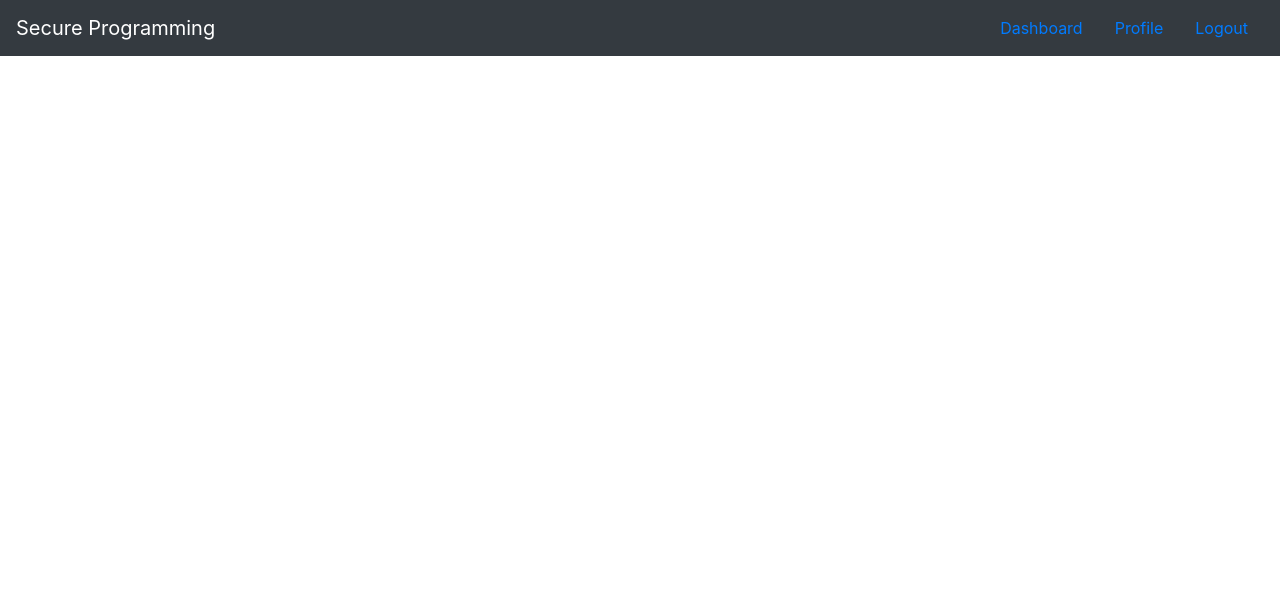
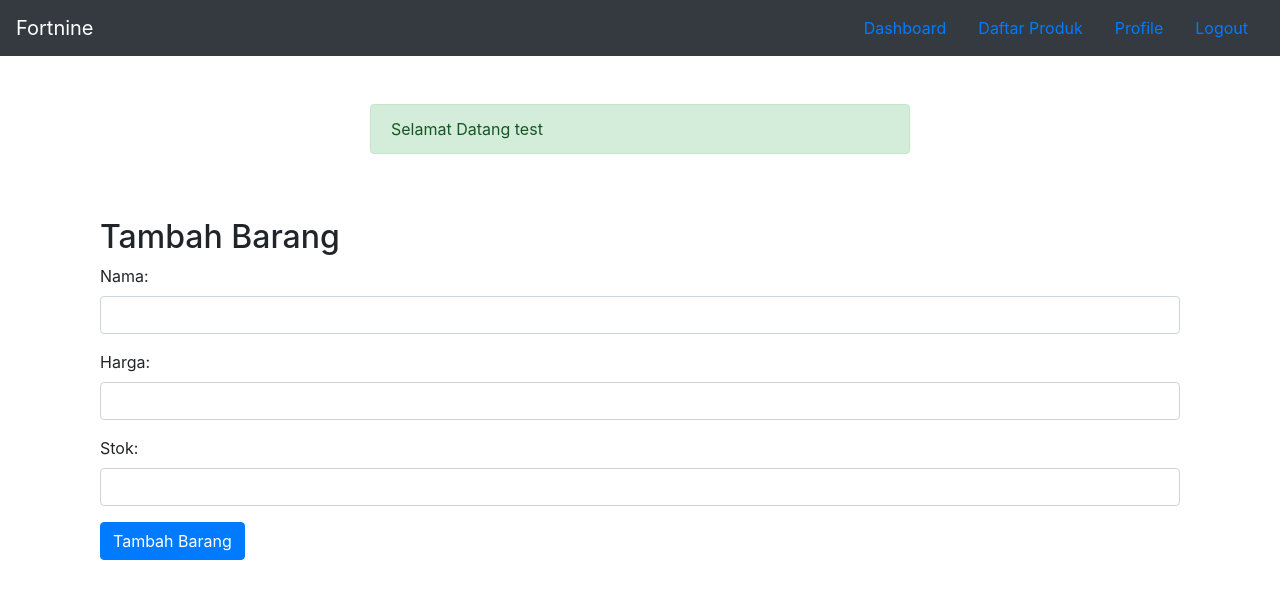
Before and after one commit to 404notsurrender/digipro, a PHP site: page /dashboard.php in a window 1280 px wide. Shown: the top 599 px of the page. Run offline with PHP 8.4, Linux system fonts and the light colour scheme; a user stored in the database is signed in.

Commit message:
menambahkan CRUD barang

```diff
--- a/dashboard.php
+++ b/dashboard.php
@@ -14,12 +14,16 @@ require_once("pages.php");
 <body>
 <nav class="navbar navbar-dark bg-dark">
     <!-- Navbar Content -->
-    <a class="navbar-brand" href="#">Secure Programming</a>
+    <a class="navbar-brand" href="#">Fortnine</a>
     <!-- Navbar Element -->
     <ul class="nav justify-content-center">
   <li class="nav-item">
     <a class="nav-link active" aria-current="page" href="<?php echo $dashboard; ?>">Dashboard</a>
   </li>
+  <li class="nav-item">
+    <a class="nav-link" href="<?php echo $product; ?>">Daftar Produk</a>
+  </li>
+
   <li class="nav-item">
     <a class="nav-link" href="<?php echo $profile; ?>">Profile</a>
   </li>
@@ -28,6 +32,32 @@ require_once("pages.php");
   </li>
 </ul>
 </nav>
+<div class="container mt-5">
+    <div class="row justify-content-center">
+        <div class="col-md-6">
+        <div class="alert alert-success" role="alert">Selamat Datang <?php echo $_SESSION['username']; ?></div>
+        </div>
+    </div>
+    <div class="container mt-5">
+
+<!-- Form Tambah Barang -->
+<h2>Tambah Barang</h2>
+<form action="create.php" method="post">
+    <div class="form-group">
+        <label for="nama">Nama:</label>
+        <input type="text" class="form-control" name="nama" required>
+    </div>
+    <div class="form-group">
+        <label for="harga">Harga:</label>
+        <input type="text" class="form-control" name="harga" required>
+    </div>
+    <div class="form-group">
+        <label for="stok">Stok:</label>
+        <input type="text" class="form-control" name="stok" required>
+    </div>
+    <button type="submit" class="btn btn-primary">Tambah Barang</button>
+</form>
+
 <!-- Bootstrap JS dan jQuery -->
 <script src="https://code.jquery.com/jquery-3.3.1.slim.min.js"></script>
 <script src="https://cdnjs.cloudflare.com/ajax/libs/popper.js/1.14.7/umd/popper.min.js"></script>
--- a/index.php
+++ b/index.php
@@ -21,6 +21,12 @@
   </li>
 </ul>
 </nav>
+<div class="container mt-5">
+    <div class="row justify-content-center">
+        <div class="col-md-6">
+        <div class="alert alert-success" role="alert">Selamat Datang</div>
+        </div>
+    </div>
 <!-- Bootstrap JS dan jQuery -->
 <script src="https://code.jquery.com/jquery-3.3.1.slim.min.js"></script>
 <script src="https://cdnjs.cloudflare.com/ajax/libs/popper.js/1.14.7/umd/popper.min.js"></script>
--- a/pages.php
+++ b/pages.php
@@ -1,8 +1,9 @@
 <?php
-$websitename = "Digital Canteen";
+$websitename = "Fortnine";
 $dashboard = "dashboard.php";
 $login = "auth/login.php";
 $register = "auth/register.php";
 $logout = "auth/logout.php";
 $profile = "profile.php";
+$product = "products.php";
 ?>
```
Also changed, not shown: create.php (added, +19 -0 lines), delete.php (added, +17 -0 lines), products.php (+70 -0 lines), update.php (added, +20 -0 lines), view.php (added, +16 -0 lines).
